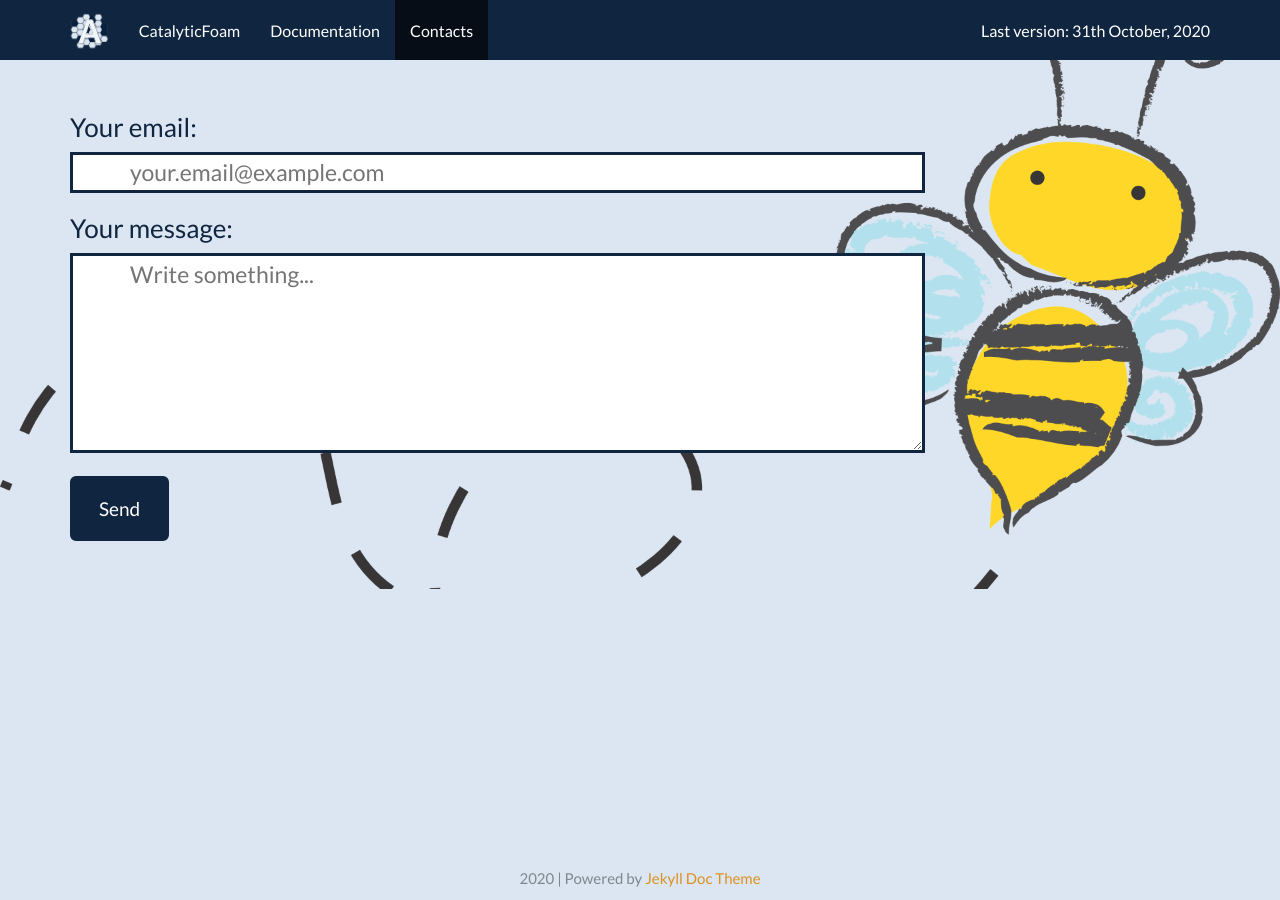
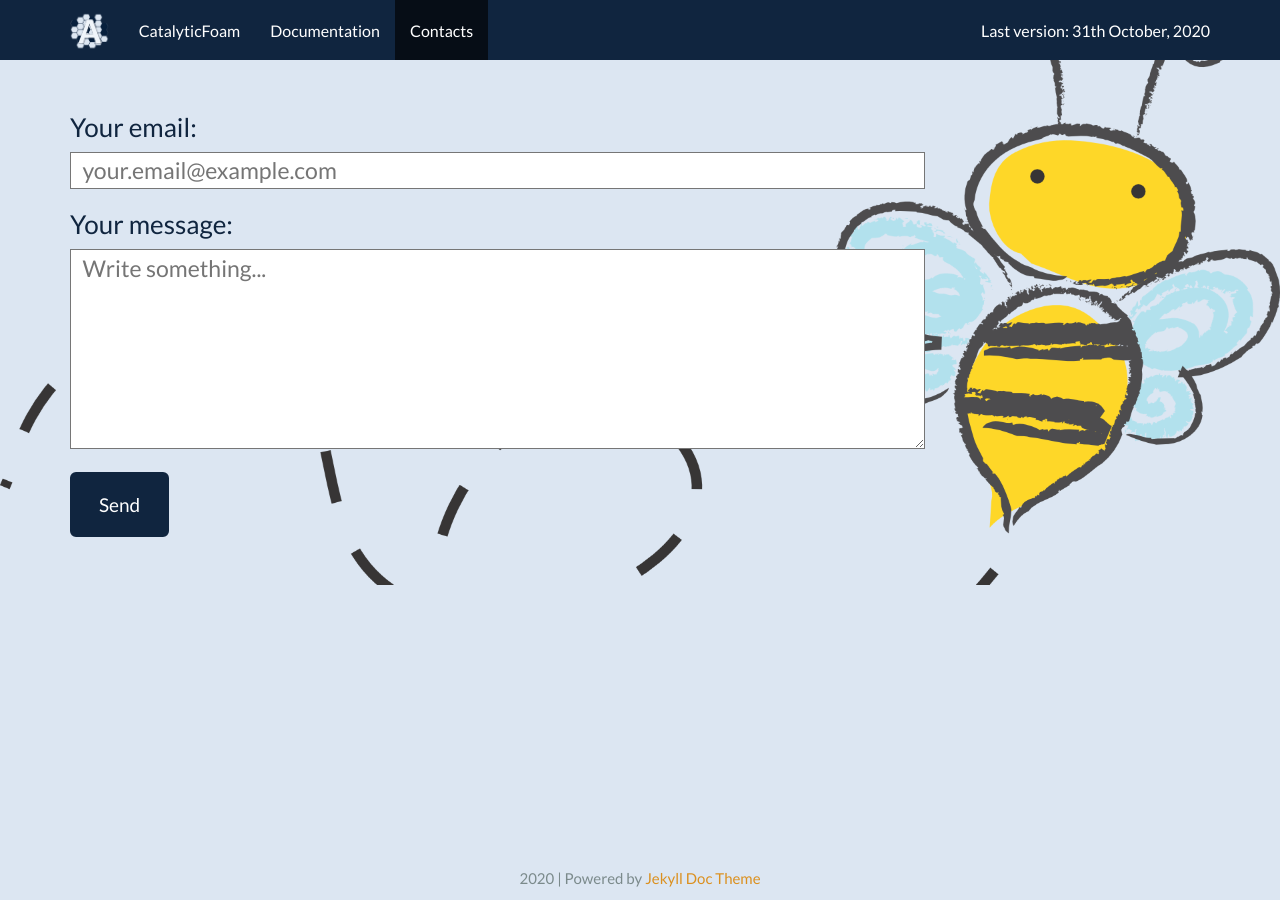
Before and after one commit to srebughini/ASALI, a Jekyll site: the page built from _pages/contacts.md, in a window 1280 px wide. Built offline with Jekyll 4.4.1, drawn with Linux system fonts in a browser that asks for light colours.

Commit message:
Contact page

```diff
--- a/_pages/contacts.md
+++ b/_pages/contacts.md
@@ -19,11 +19,11 @@ redirect_from: /docs/index.html
   <form action="https://formspree.io/f/mdopzvpj" method="POST">
     <h3>Your email:</h3>
     <p>
-      <input type="text" style="width:75%; border:solid; padding-left:5%" placeholder="your.email@example.com" name="_replyto">
+      <input type="text" style="width:75%; border-style:solid; border-width:thin; padding-left:1%" placeholder="your.email@example.com" name="_replyto">
     </p>
     <h3>Your message:</h3>
     <p>
-      <textarea placeholder="Write something..." style="height:200px; width:75%; border:solid; padding-left:5%" name="message"></textarea>
+      <textarea placeholder="Write something..." style="height:200px; width:75%; border-style:solid; border-width:thin; padding-left:1%" name="message"></textarea>
     </p>
     <button class="btn btn-primary btn-lg" type="submit">Send</button>
   </form>
```
